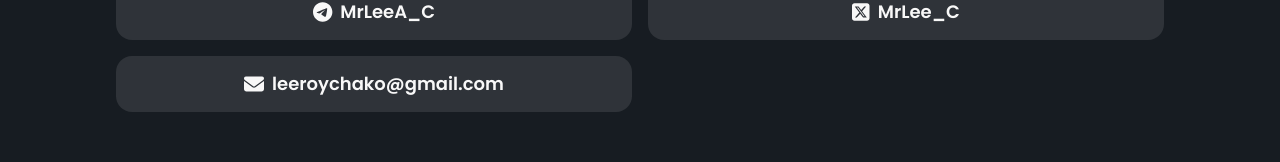
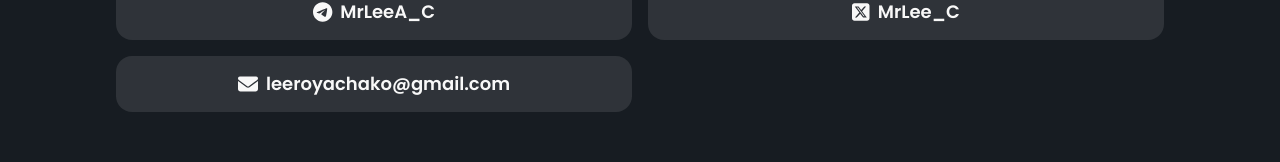
Before and after one commit to leeroyanesu/leeroyanesu.github.io, a Next.js app: page / in a window 1280 px wide. Shown: the part 4730-4892 px from the top of the page. Built offline with nearby package versions, Linux system fonts and the light colour scheme; no server answers; what tailwindcss-debug-screens would draw is missing.

Commit message:
updated email

```diff
--- a/src/constants/strings.ts
+++ b/src/constants/strings.ts
@@ -17,8 +17,8 @@ class Strings {
   static twitterUsername = "MrLee_C";
 
   static email = "Email";
-  static primaryEmailLink = "mailto:leeroychako@gmail.com";
-  static primaryEmail = "leeroychako@gmail.com";
+  static primaryEmailLink = "mailto:leeroyachako@gmail.com";
+  static primaryEmail = "leeroyachako@gmail.com";
 
   static fullName = "Lee-Roy A Chako";
   static shortName = "mrlee";
```
